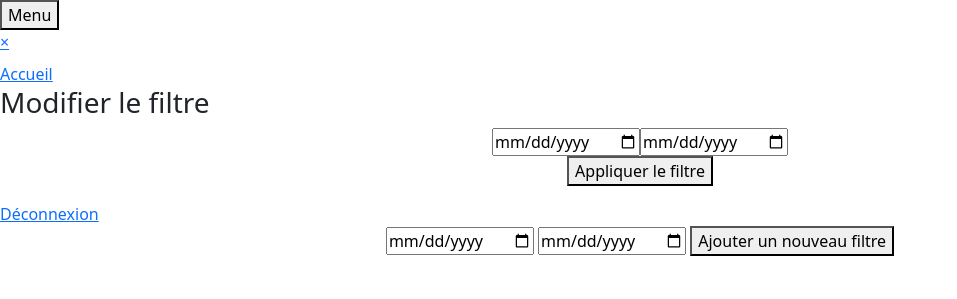
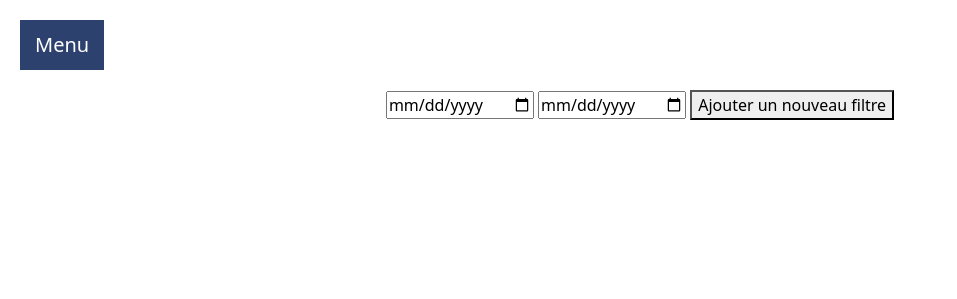
Before and after one commit to Ewanakin/Sandwich-reservation, a PHP site: page /Historique_commande/hist_com.php in a window 1280 px wide. Shown: the top 299 px of the page, without its empty margins (0-957 px from the left). Run offline with PHP 8.4, Linux system fonts and the light colour scheme; the visitor is signed in with stand-in values (Sample User, id 1); data that the repository does not hold is empty.

Commit message:
modification de l'arborescence

```diff
--- a/Historique_commande/hist_com.css
+++ b/Historique_commande/hist_com.css
@@ -24,7 +24,7 @@
 }
 
 /**/
-.menu_element:hover
+.menu_element
 {
   color: #FFBD00;
 }
--- a/Historique_commande/hist_com.php
+++ b/Historique_commande/hist_com.php
@@ -79,9 +79,9 @@
         <title>Page historique de commande</title>
         <link href="https://cdn.jsdelivr.net/npm/bootstrap@5.1.3/dist/css/bootstrap.min.css" rel="stylesheet" integrity="sha384-1BmE4kWBq78iYhFldvKuhfTAU6auU8tT94WrHftjDbrCEXSU1oBoqyl2QvZ6jIW3" crossorigin="anonymous">
         <script src="https://cdn.jsdelivr.net/npm/bootstrap@5.1.3/dist/js/bootstrap.bundle.min.js" integrity="sha384-ka7Sk0Gln4gmtz2MlQnikT1wXgYsOg+OMhuP+IlRH9sENBO0LRn5q+8nbTov4+1p" crossorigin="anonymous"></script>
-        <link href="style_historique_com.css" rel="stylesheet">
+        <link href="hist_com.css" rel="stylesheet">
         <meta charset="utf-8">
-        <script src="js_hist_com.js"></script>
+        <script src="menu_hist_com.js"></script>
     </head>
     <body>
     <!--bouton pour afficher la sidebar-->
@@ -115,11 +115,11 @@
                 //affichage alerte en js pour prévenir que l'utilisateur n'a pas de filtre
                 echo "<script>alert(\"il n'y a pas de filtre\")</script>";
             }
+            echo "<a class='menu_element' href='../index.php'>Accueil</a>";
             //affichage du nom de l'utilisateur
             echo"<h3>".$uti["nom_user"]."</h3>";
             //affichage du prénom de l'utilisateur
             echo"<h3>".$uti["prenom_user"]."</h3>";
-            echo "<a class='menu_element' href='../index.php'>Accueil</a>";
             echo "<h3>Modifier le filtre</h3>";
             //formulaire pour modifier le filtre de l'affichage des commandes
             echo "<form method='post' name='updateFilter' action='' class='text-center'>";
@@ -134,7 +134,7 @@
                 echo "<h3 class='text-center'>".$errorSaisie."</h3>";
             echo "</form>";
         ?>
-        <a class="menu_element" href="deconnexion.php">Déconnexion</a>
+        <a class="menu_element" href="deconnexion_hist_com.php">Déconnexion</a>
     </div>
     <!--si la variable filtreOk est en False alors affichage du formulaire-->
     <div style="display:<?php if($filtreOk) echo 'none';?> ">
--- a/index.php
+++ b/index.php
@@ -19,7 +19,7 @@
             // On définit la variable de session username avec la valeur saisie par l'utilisateur
             $_SESSION['username'] = $_POST["pseudo"];
             // On lance la page index.php à la place de la page actuelle
-            header("Location: Historique_commande/historique_commande.php");
+            header("Location: Historique_commande/hist_com.php");
         }
     ?>
 </body>
```
